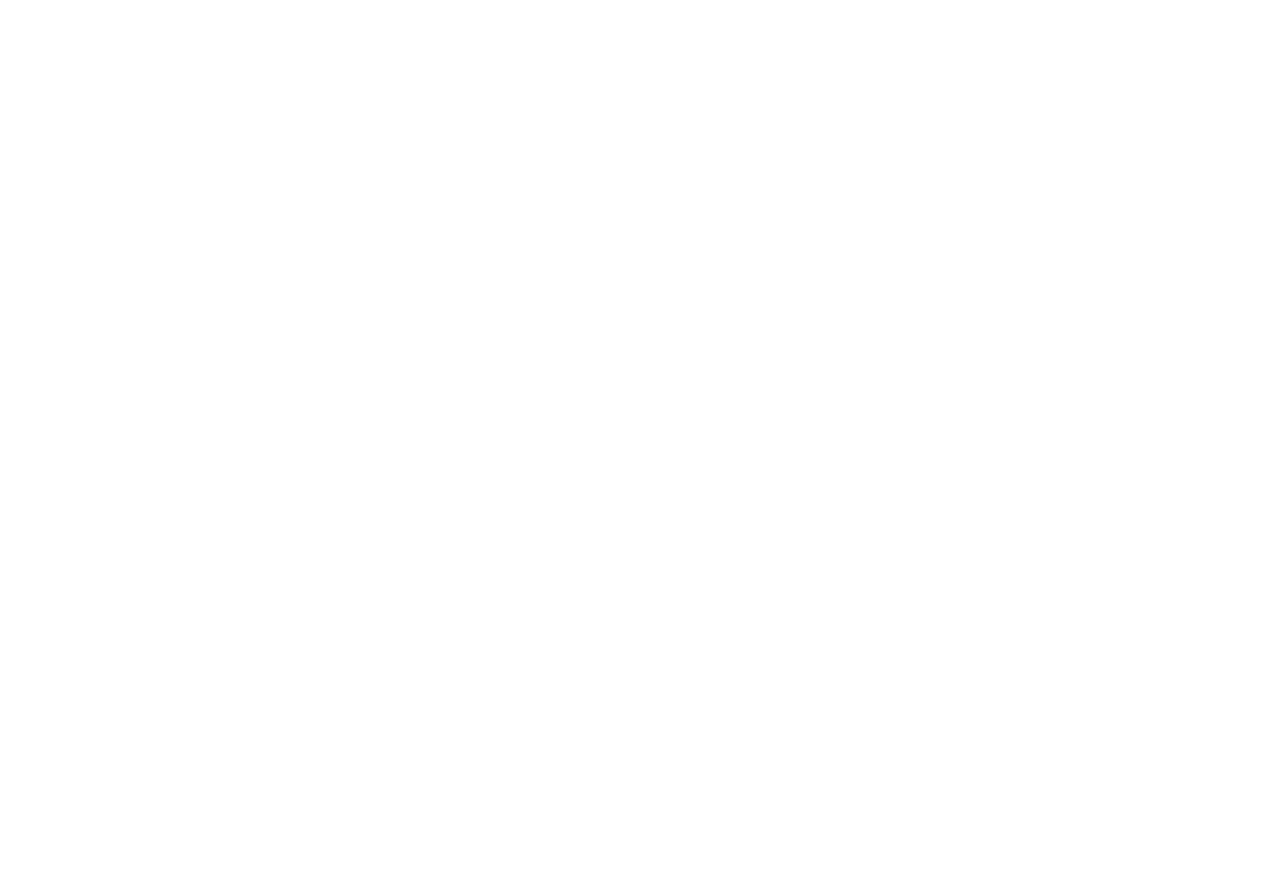
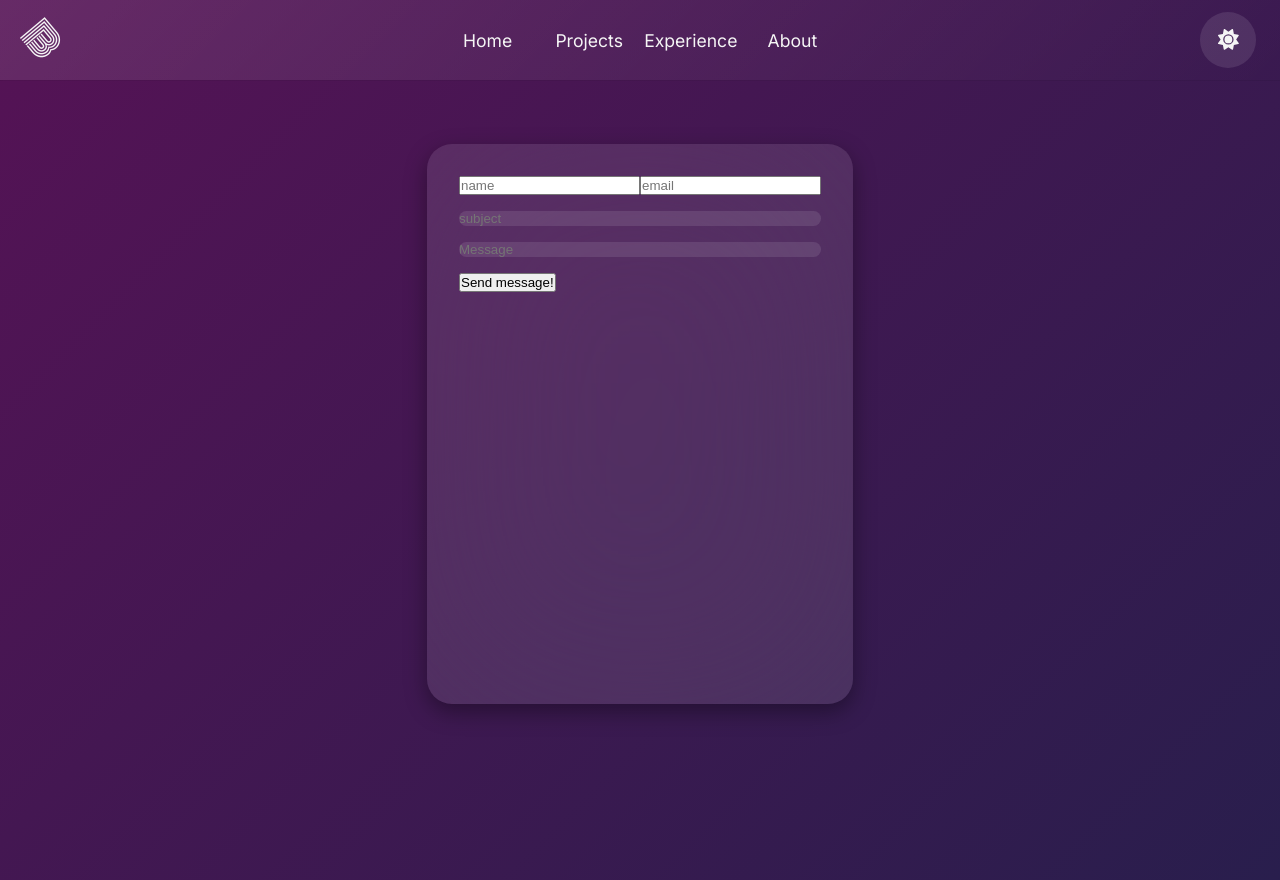
Before and after one commit to brunovdsa/portfolio, a React (Vite) app: page /contact in a window 1280 px wide. Before the commit this address had no page. Before the commit the page ends 800 px from the top, so only its background shows below. Built offline with nearby package versions, Linux system fonts and the light colour scheme.

Commit message:
Started form

```diff
--- a/src/pages/about/index.tsx
+++ b/src/pages/about/index.tsx
@@ -93,8 +93,12 @@
                       <span>
                         <a target='_blank' href='https://github.com/brunovdsa'>
                           {' '}
-                          GitHub.
+                          GitHub
                         </a>
+                      </span>
+                      , or you can contact me
+                      <span>
+                        <Link to={'/contact'}> here</Link>
                       </span>
                     </Info>
                     <Info>
--- /dev/null
+++ b/src/pages/contact/index.tsx
@@ -0,0 +1,37 @@
+import { motion } from 'framer-motion';
+
+import { MainContainer } from '../../components/MainContainer';
+import Section from '../../components/Section';
+
+import { AboutEmail, AboutPerson, Container, Form } from './styles';
+import BlurCard from '../../components/BlurCard';
+
+export default function Contact() {
+  return (
+    <MainContainer>
+      <motion.div
+        initial={{ opacity: 0 }}
+        animate={{ opacity: 1 }}
+        transition={{ duration: 1, delay: 0.9 }}
+      >
+        <Section>
+          <Container>
+            <Form action=''>
+              <AboutPerson>
+                <input type='text' placeholder={'name'} />
+                <input type='text' placeholder={'email'} />
+              </AboutPerson>
+              <AboutEmail>
+                <input type='text' placeholder={'subject'} />
+                <input type='text' placeholder={'Message'} />
+              </AboutEmail>
+              <footer>
+                <button>Send message!</button>
+              </footer>
+            </Form>
+          </Container>
+        </Section>
+      </motion.div>
+    </MainContainer>
+  );
+}
--- /dev/null
+++ b/src/pages/contact/styles.ts
@@ -0,0 +1,50 @@
+import styled from 'styled-components';
+
+export const Container = styled.div`
+  display: flex;
+  height: 100vh;
+`;
+
+export const Form = styled.form`
+  display: flex;
+  flex-direction: column;
+
+  color: ${(props) => props.theme.colors.text};
+  background: ${(props) => props.theme.colors.background};
+  border-radius: 25px;
+  box-shadow: 0 8px 22px 0 ${(props) => props.theme.colors.box_shadow};
+
+  backdrop-filter: blur(100px);
+  -webkit-backdrop-filter: blur(100px);
+  width: 100%;
+  min-width: 99%;
+
+  height: 70%;
+  margin: 4rem 0;
+  padding: 2rem;
+
+  gap: 1rem;
+`;
+
+export const AboutPerson = styled.div`
+  display: flex;
+  flex-direction: column;
+
+  @media (min-width: 1100px) {
+    display: flex;
+    flex-direction: row;
+  }
+`;
+
+export const AboutEmail = styled.div`
+  display: flex;
+  flex-direction: column;
+
+  gap: 1rem;
+
+  input {
+    background: ${(props) => props.theme.colors.background};
+    border-radius: 10px;
+    border: none;
+  }
+`;
--- a/src/routes/Router.tsx
+++ b/src/routes/Router.tsx
@@ -4,6 +4,7 @@
 import Home from '../pages/home';
 import Projects from '../pages/projects';
 import WorkExperience from '../pages/workExperience';
+import Contact from '../pages/contact';
 
 const Router = () => (
   <BrowserRouter>
@@ -12,6 +13,7 @@
       <Route path='/projects' element={<Projects />} />
       <Route path='/about' element={<About />} />
       <Route path='/experience' element={<WorkExperience />} />
+      <Route path='/contact' element={<Contact />} />
     </Routes>
   </BrowserRouter>
 );
```
